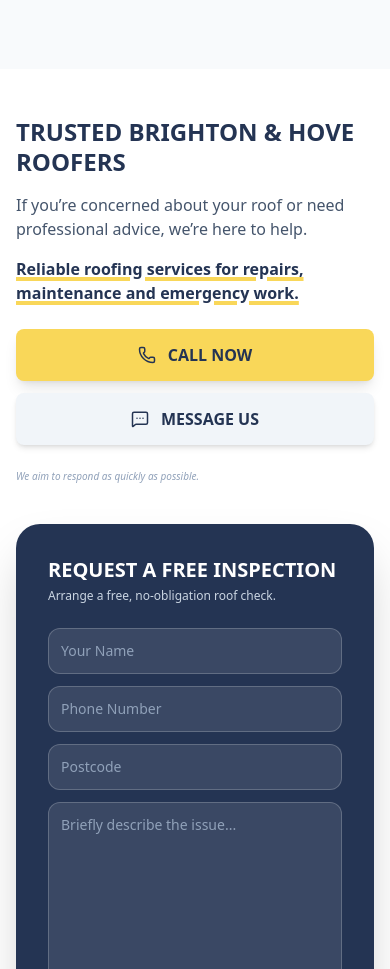
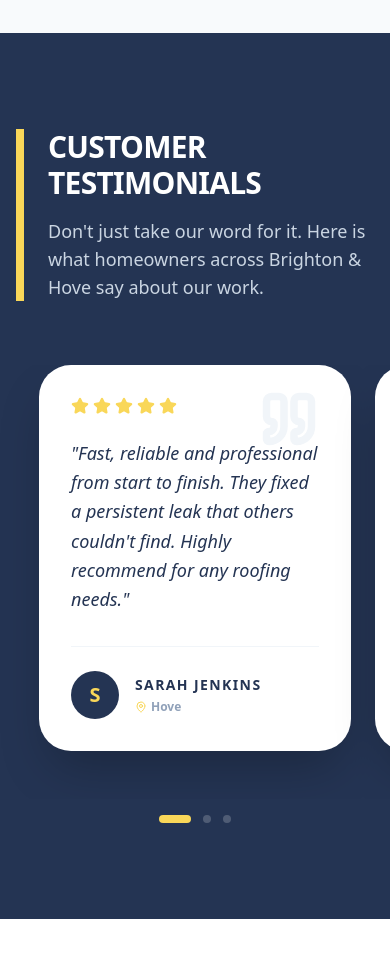
Before and after one commit to ChazzaT18/Action-Roofing, a React (Vite) app: page / in a window 390 px wide. Shown: the part 7480-8449 px from the top of the page. Built offline with nearby package versions, Linux system fonts and the light colour scheme.

Commit message:
services and gallery added

```diff
--- a/src/Components/Footer.jsx
+++ b/src/Components/Footer.jsx
@@ -10,7 +10,7 @@ const Footer = () => {
 
   return (
     /* Changed pb-8 to pb-28 on mobile (sm:pb-8) to make room for the Get Quote bar */
-    <footer className="bg-[#243453] text-white pt-16 pb-28 sm:pb-8 px-4 md:px-10">
+    <footer className="bg-[#243453] text-white pt-12 pb-12 sm:pb-8 px-4 md:px-10">
       <div className="max-w-screen-xl mx-auto">
         <div className="grid grid-cols-1 md:grid-cols-2 lg:grid-cols-4 gap-12 mb-12">
 
--- a/src/Components/GetQuote.jsx
+++ b/src/Components/GetQuote.jsx
@@ -7,10 +7,11 @@ const GetQuote = ({ currentPage }) => {
   useEffect(() => {
     const handleScroll = () => {
       if (currentPage === "home") {
-        setShowBar(window.scrollY > 400);
+        setShowBar(window.scrollY > 400 && window.scrollY < 7500);
       } else if (currentPage === "contact") {
         setShowBar(false);
-      } else {
+      }
+       else {
         setShowBar(true);
       }
     };
--- a/src/Components/HomePage/GalleryHome.jsx
+++ b/src/Components/HomePage/GalleryHome.jsx
@@ -35,13 +35,13 @@ const GalleryHome = () => {
 
   return (
     <section className="bg-slate-50 py-24 px-0 overflow-hidden">
-      <div className="max-w-screen-xl mx-auto px-4 md:px-10">
+      <div className="max-w-screen-xl mx-auto px-4 md:px-0">
 
         {/* Header Block */}
         <div className="flex flex-col md:flex-row md:items-end justify-between gap-6 mb-12">
           <div className="max-w-2xl">
             <h2 className="text-3xl font-black text-[#243453] uppercase border-l-8 border-[#F9D759] pl-6 mb-4">
-              Our Recent Roofing Work
+              Recent Projects
             </h2>
             <p className="text-slate-600">
               Real roofing projects we’ve completed across Brighton & Hove.
--- /dev/null
+++ b/src/Components/HomePage/TestimonialsHome.jsx
@@ -0,0 +1,120 @@
+import { useState, useRef } from "react";
+import { Star, Quote, MapPin } from "lucide-react";
+
+const Testimonials = () => {
+  const [activeIndex, setActiveIndex] = useState(0);
+  const scrollRef = useRef(null);
+
+  const reviews = [
+    {
+      name: "Sarah Jenkins",
+      location: "Hove",
+      text: "Fast, reliable and professional from start to finish. They fixed a persistent leak that others couldn't find. Highly recommend for any roofing needs.",
+      rating: 5,
+    },
+    {
+      name: "Mark Thompson",
+      location: "Brighton",
+      text: "Had a full reroof done. The team was tidy, polite, and kept me informed throughout. The 10-year guarantee gave us real peace of mind.",
+      rating: 5,
+    },
+    {
+      name: "David Lawson",
+      location: "Portslade",
+      text: "Excellent leadwork on our chimney stack. You can tell these guys take pride in their craft. Transparent pricing and no hidden costs.",
+      rating: 5,
+    },
+  ];
+
+  const handleScroll = () => {
+    if (scrollRef.current) {
+      const { scrollLeft, offsetWidth } = scrollRef.current;
+      const index = Math.round(scrollLeft / (offsetWidth * 0.8));
+      setActiveIndex(index);
+    }
+  };
+
+  return (
+    <section className="bg-[#243453] py-24 px-0 overflow-hidden text-white">
+      <div className="max-w-screen-xl mx-auto px-4 md:px-0">
+        <div className="flex flex-col md:flex-row md:items-end justify-between gap-6 mb-16">
+          <div className="max-w-2xl border-l-8 border-[#F9D759] pl-6">
+            <h2 className="text-3xl font-black uppercase tracking-tight">
+              Customer <br /> Testimonials
+            </h2>
+            <p className="text-slate-300 mt-4 text-lg">
+              Don't just take our word for it. Here is what homeowners across Brighton & Hove say about our work.
+            </p>
+          </div>
+        </div>
+      </div>
+
+      {/* Carousel / Grid Container */}
+      <div className="relative">
+        <div
+          ref={scrollRef}
+          onScroll={handleScroll}
+          className="flex md:grid md:grid-cols-2 lg:grid-cols-3 gap-6 overflow-x-auto md:overflow-visible pb-12 md:pb-0 snap-x snap-mandatory scrollbar-hide px-[10vw] md:px-10"
+          style={{ scrollbarWidth: 'none', msOverflowStyle: 'none' }}
+        >
+          {reviews.map((review, i) => (
+            <div
+              key={i}
+              className={`
+                min-w-[80vw] md:min-w-full snap-center
+                bg-white p-8 md:p-10 rounded-[2rem] shadow-2xl
+                relative transition-all duration-300
+                ${i === 2 ? "md:col-span-2 lg:col-span-1" : ""}
+              `}
+            >
+              <Quote className="absolute top-6 right-8 text-slate-100" size={60} strokeWidth={3} />
+
+              <div className="relative z-10">
+                <div className="flex gap-1 mb-6">
+                  {[...Array(review.rating)].map((_, i) => (
+                    <Star key={i} size={18} className="text-[#F9D759] fill-[#F9D759]" />
+                  ))}
+                </div>
+
+                <p className="text-[#243453] text-lg font-medium leading-relaxed italic mb-8">
+                  "{review.text}"
+                </p>
+
+                <div className="flex items-center gap-4 border-t border-slate-100 pt-6">
+                  <div className="w-12 h-12 bg-[#243453] rounded-full flex items-center justify-center text-[#F9D759] font-black text-xl">
+                    {review.name.charAt(0)}
+                  </div>
+                  <div>
+                    <h4 className="text-[#243453] font-black uppercase text-sm tracking-widest">{review.name}</h4>
+                    <div className="flex items-center gap-1 text-slate-400 text-xs font-bold mt-1">
+                      <MapPin size={12} className="text-[#F9D759]" /> {review.location}
+                    </div>
+                  </div>
+                </div>
+              </div>
+            </div>
+          ))}
+          <div className="min-w-[10vw] md:hidden" aria-hidden="true" />
+        </div>
+      </div>
+
+      {/* Mobile Dots */}
+      <div className="flex justify-center gap-3 mt-4 md:hidden">
+          {reviews.map((_, i) => (
+              <button
+                key={i}
+                onClick={() => {
+                  const cardWidth = scrollRef.current.firstChild.offsetWidth + 24;
+                  scrollRef.current.scrollTo({ left: cardWidth * i, behavior: "smooth" });
+                }}
+                className={`h-2 rounded-full transition-all duration-300 ${
+                  activeIndex === i ? "w-8 bg-[#F9D759]" : "w-2 bg-white/20"
+                }`}
+              />
+          ))}
+      </div>
+    </section>
+  );
+};
+
+export default Testimonials;
--- a/src/Components/HomePage/TrustSection.jsx
+++ b/src/Components/HomePage/TrustSection.jsx
@@ -8,7 +8,7 @@ const TrustSection = () => {
         {/* Left Side: Content (7 columns) */}
         <div className="lg:col-span-7 space-y-8">
           <div className="space-y-4">
-            <h2 className="text-3xl md:text-4xl font-black border-l-8 border-[#F9D759] pl-6 uppercase tracking-tight">
+            <h2 className="text-3xl font-black border-l-8 border-[#F9D759] pl-6 uppercase tracking-tight">
               Fully Insured Roofers <br /> You Can Rely On
             </h2>
             <p className="text-xl text-[#F9D759] font-bold">
--- a/src/Components/HomePage/WhyChoseUs.jsx
+++ b/src/Components/HomePage/WhyChoseUs.jsx
@@ -14,7 +14,7 @@ const WhyChooseUs = () => {
     <section className="bg-white py-20 px-4 md:px-10">
       <div className="max-w-screen-xl mx-auto">
         <div className="text-center max-w-3xl mx-auto mb-16">
-          <h2 className="text-3xl md:text-4xl font-black text-[#243453] uppercase mb-6">Why Choose Us?</h2>
+          <h2 className="text-3xl md:text-3xl font-black text-[#243453] uppercase mb-6">Why Choose Us?</h2>
           <p className="text-slate-600 text-lg italic">
             "When it comes to your home, you want a roofer you can trust to turn up on time, give honest
             advice, and carry out the work correctly."
--- a/src/Pages/HomePage.jsx
+++ b/src/Pages/HomePage.jsx
@@ -5,6 +5,7 @@ import TrustSection from "../Components/HomePage/TrustSection";
 import WhyChooseUs from "../Components/HomePage/WhyChoseUs";
 import GalleryHome from "../Components/HomePage/GalleryHome";
 import ContactHome from "../Components/HomePage/ContactHome";
+import Testimonials from "../Components/HomePage/TestimonialsHome";
 
 const HomePage = ({ setCurrentPage, currentPage }) => {
   useEffect(() => {
@@ -19,6 +20,7 @@ const HomePage = ({ setCurrentPage, currentPage }) => {
       <TrustSection></TrustSection>
       <WhyChooseUs></WhyChooseUs>
       <GalleryHome></GalleryHome>
+      <Testimonials></Testimonials>
       <ContactHome></ContactHome>
     </>
   );
```
